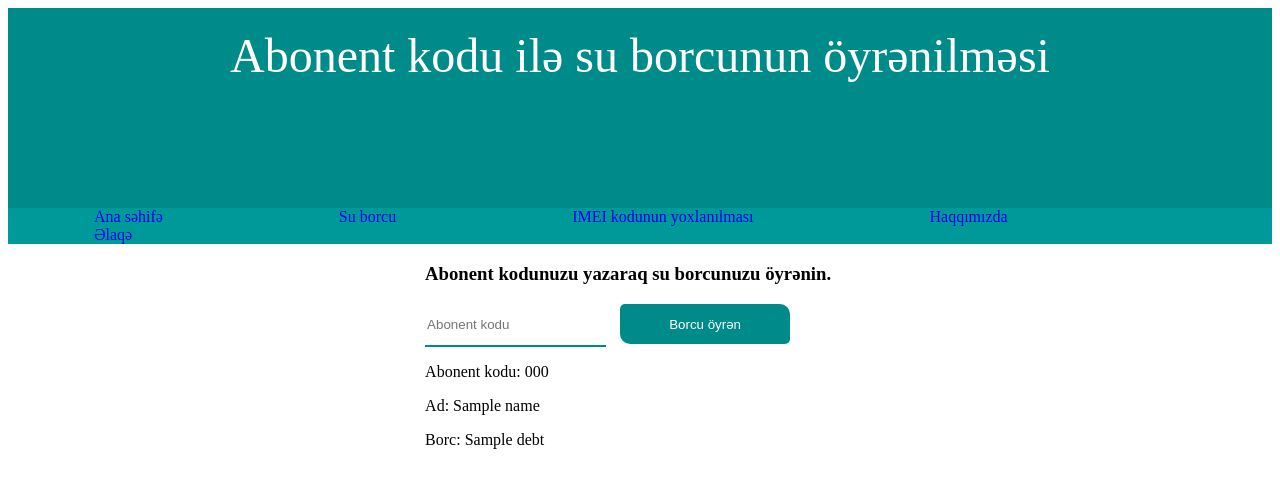
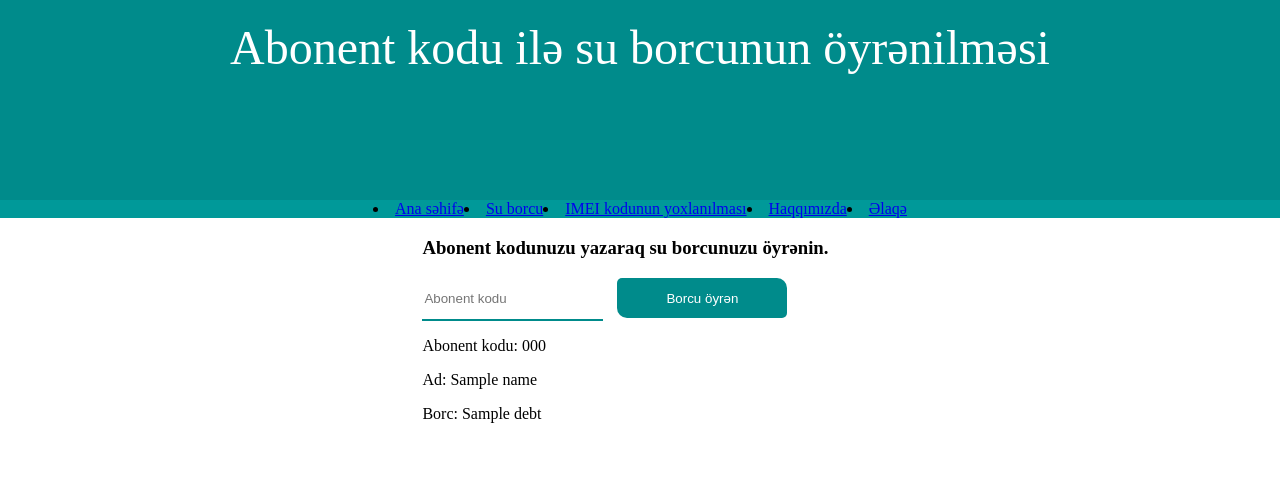
Before and after one commit to Kenan7/waterdebt-flask.herokuapp.com, a Flask app: template templates/index.html in a window 1280 px wide. Shown: the top 488 px of the page. Run offline with Flask 2, Linux system fonts and the light colour scheme; the template is opened without the code that fills it: most values are stand-ins (such as "Sample title", 1, 10 or a date in 2020).

Commit message:
Update style.css

```diff
--- a/static/css/style.css
+++ b/static/css/style.css
@@ -1,3 +1,12 @@
+body {
+	margin: 0;
+}
+
+header {
+	height: 200px;
+	background-color: darkcyan;
+}
+
 .form {
 	margin-left: 33%;
 }
@@ -24,33 +33,25 @@
 	margin-left: 33%;
 }
 
-header {
-	height: 200px;
-	background-color: darkcyan;
-}
-
 #p {
 	font-size: 300%;
 	text-align: center;
 	color: white;
 	margin: 0;
 }
-html {
-	padding: 0;
-	margin: 0;
-}
 
 nav {
 	background-color: #009999;
+	display: flex;
+	justify-content: center;
 }
 
-nav > li > a {
-	text-decoration: none;
-	text-align: center;
+nav > button {
+	color: white;
+	width: 20%;
+	background-color: #009999;
+	border: 0;
+	cursor: pointer;
+	padding: 20px;
+	font-size: 105%;
 }
-
-nav > li {
-	list-style-type: none;
-	display: inline;
-	padding: 30px 86px;
-}
```
